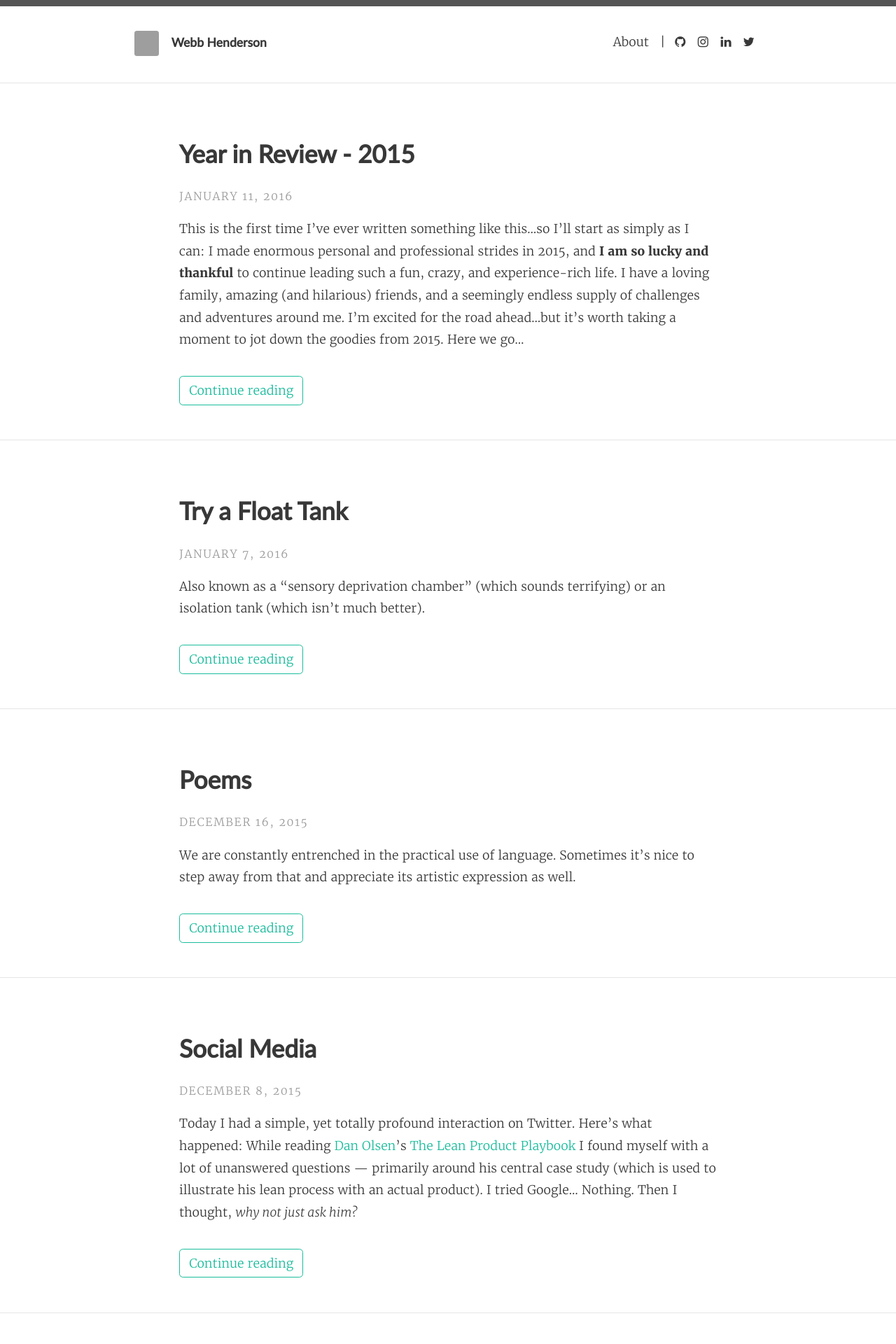
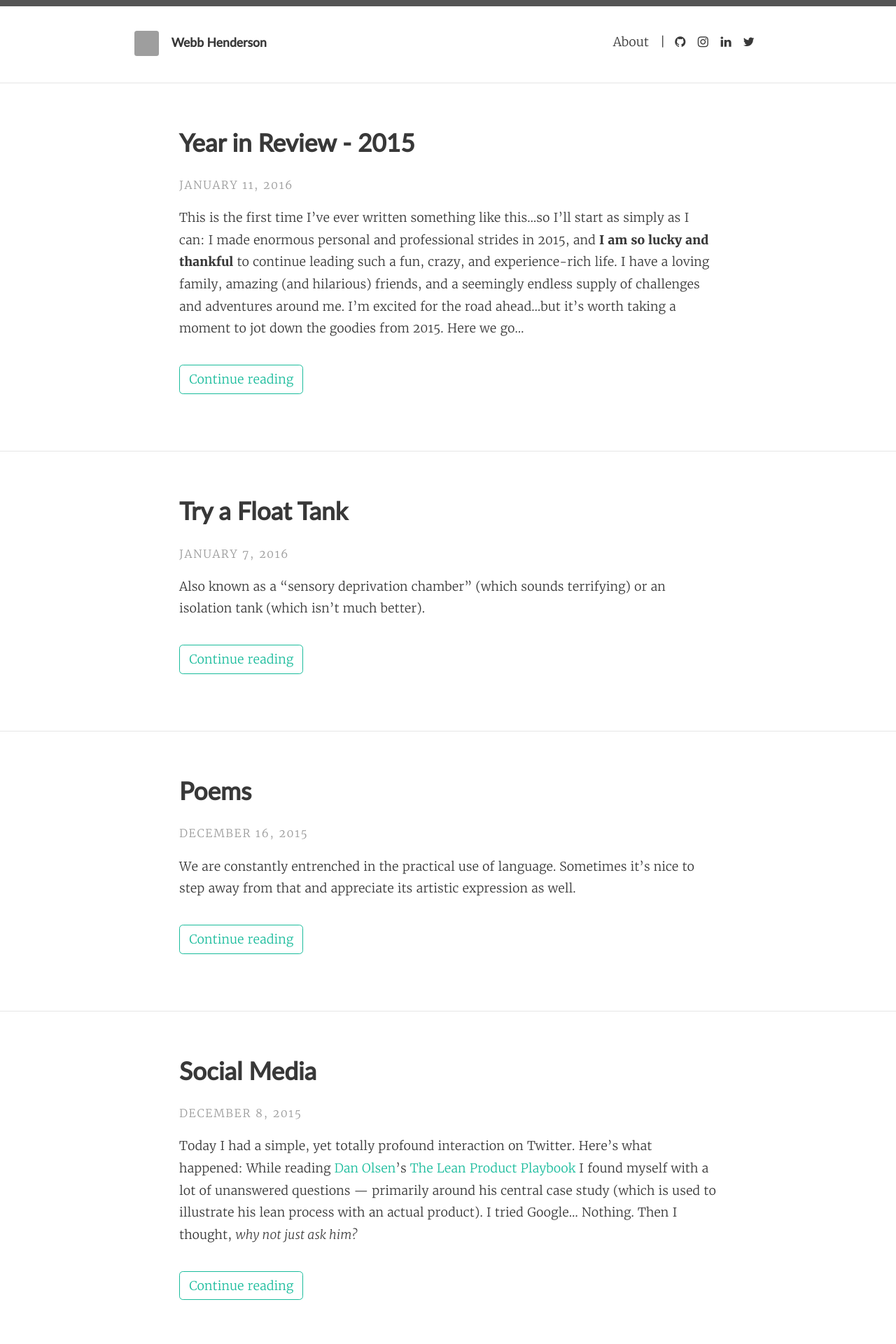
Before and after one commit to emerywebster/emerywebster.github.io, a Jekyll site: the page built from index.html, in a window 1280 px wide. Shown: the top 1920 px of the page at 70% size. Built offline with Jekyll 4.4.1, drawn with Linux system fonts in a browser that asks for light colours; nearby versions of some CDN libraries; Markdown is read by kramdown in place of the engine named in the settings; the list of posts is cut into pages by our own code; grey boxes are pictures that could not be loaded.

Commit message:
teaser spacing

```diff
--- a/_sass/layouts/_index.scss
+++ b/_sass/layouts/_index.scss
@@ -15,7 +15,7 @@
 // Post listing
 .posts {
   .post-teaser {
-    padding: $padding-small/2 $padding-large;
+    padding: $padding-small/4 $padding-large $padding-small $padding-large;
     @media (max-width: 1000px) {
       padding: $padding-small * 1.5 $padding-large / 3;
     }
```
